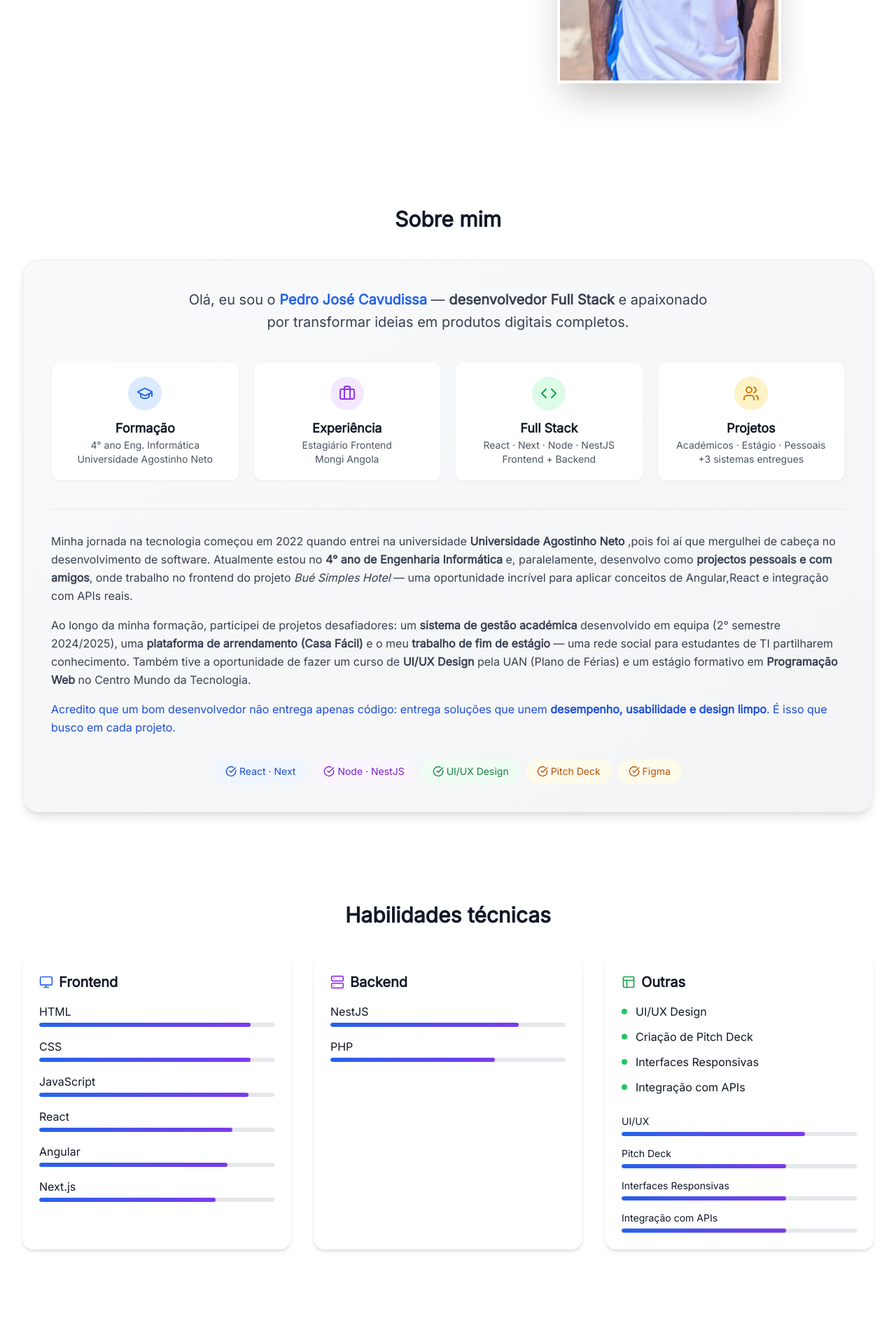
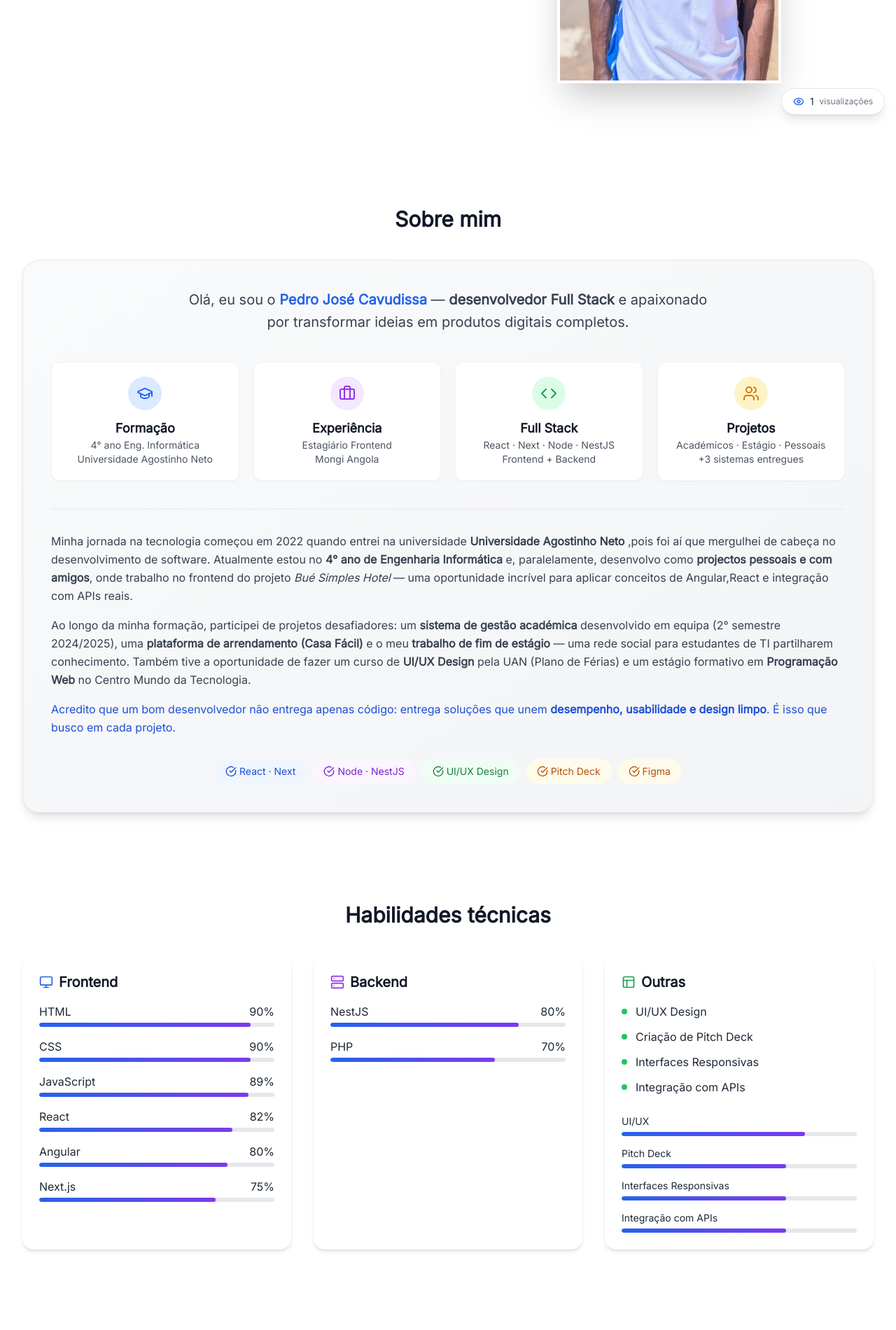
Before and after one commit to PedroCavudissa/Portifolio, a plain HTML site: page index.html in a window 1280 px wide. Shown: the part 620-2520 px from the top of the page at 70% size. Drawn offline with nearby package versions, Linux system fonts and the light colour scheme.

Commit message:
Actualizado

```diff
--- a/index.html
+++ b/index.html
@@ -3,10 +3,14 @@
 <head>
   <meta charset="UTF-8">
   <meta name="viewport" content="width=device-width, initial-scale=1.0">
+
   <title>Pedro José Cavudissa · Full Stack</title>
   <!-- SEO básico -->
   <meta name="description" content="Portfólio de Pedro José Cavudissa, desenvolvedor Full Stack. Projetos, habilidades e contacto.">
   <meta name="author" content="Pedro José Cavudissa">
+  <!-- Firebase SDK -->
+<script src="https://www.gstatic.com/firebasejs/9.22.0/firebase-app-compat.js"></script>
+<script src="https://www.gstatic.com/firebasejs/9.22.0/firebase-database-compat.js"></script>
   <!-- Tailwind + inter font -->
   <script src="https://cdn.tailwindcss.com"></script>
   <link href="https://fonts.googleapis.com/css2?family=Inter:opsz@14..32&display=swap" rel="stylesheet">
@@ -174,38 +178,37 @@
       <div class="bg-white dark:bg-gray-800 p-6 rounded-2xl shadow-md card-hover">
           <h3 class="text-xl font-semibold mb-4 flex items-center gap-2"><i data-lucide="monitor" class="w-5 h-5 text-blue-600"></i> Frontend</h3>
           <div class="space-y-4">
-                  <div><div class="flex justify-between mb-1">HTML <span></span></div><div class="skill-bar"><div class="skill-fill" style="width:90%"></div></div></div>
-                  <div><div class="flex justify-between mb-1">CSS <span></span></div><div class="skill-bar"><div class="skill-fill" style="width:90%"></div></div></div>
-                  <div><div class="flex justify-between mb-1">JavaScript <span></span></div><div class="skill-bar"><div class="skill-fill" style="width:89%"></div></div></div>
-                  <div><div class="flex justify-between mb-1">React <span></span></div><div class="skill-bar"><div class="skill-fill" style="width:82%"></div></div></div>
-                  <div><div class="flex justify-between mb-1">Angular <span></span></div><div class="skill-bar"><div class="skill-fill" style="width:80%"></div></div></div>
-                  <div><div class="flex justify-between mb-1">Next.js <span></span></div><div class="skill-bar"><div class="skill-fill" style="width:75%"></div></div></div>
+              <div><div class="flex justify-between mb-1"><span class="text-gray-800 dark:text-white">HTML</span> <span class="text-gray-800 dark:text-white">90%</span></div><div class="skill-bar"><div class="skill-fill" style="width:90%"></div></div></div>
+              <div><div class="flex justify-between mb-1"><span class="text-gray-800 dark:text-white">CSS</span> <span class="text-gray-800 dark:text-white">90%</span></div><div class="skill-bar"><div class="skill-fill" style="width:90%"></div></div></div>
+              <div><div class="flex justify-between mb-1"><span class="text-gray-800 dark:text-white">JavaScript</span> <span class="text-gray-800 dark:text-white">89%</span></div><div class="skill-bar"><div class="skill-fill" style="width:89%"></div></div></div>
+              <div><div class="flex justify-between mb-1"><span class="text-gray-800 dark:text-white">React</span> <span class="text-gray-800 dark:text-white">82%</span></div><div class="skill-bar"><div class="skill-fill" style="width:82%"></div></div></div>
+              <div><div class="flex justify-between mb-1"><span class="text-gray-800 dark:text-white">Angular</span> <span class="text-gray-800 dark:text-white">80%</span></div><div class="skill-bar"><div class="skill-fill" style="width:80%"></div></div></div>
+              <div><div class="flex justify-between mb-1"><span class="text-gray-800 dark:text-white">Next.js</span> <span class="text-gray-800 dark:text-white">75%</span></div><div class="skill-bar"><div class="skill-fill" style="width:75%"></div></div></div>
           </div>
       </div>
       <!-- Backend -->
       <div class="bg-white dark:bg-gray-800 p-6 rounded-2xl shadow-md card-hover">
           <h3 class="text-xl font-semibold mb-4 flex items-center gap-2"><i data-lucide="server" class="w-5 h-5 text-purple-600"></i> Backend</h3>
           <div class="space-y-4">
-                  <div><div class="flex justify-between mb-1">NestJS <span></span></div><div class="skill-bar"><div class="skill-fill" style="width:80%"></div></div></div>
-                  <div><div class="flex justify-between mb-1">PHP <span></span></div><div class="skill-bar"><div class="skill-fill" style="width:70%"></div></div></div>
-
+              <div><div class="flex justify-between mb-1"><span class="text-gray-800 dark:text-white">NestJS</span> <span class="text-gray-800 dark:text-white">80%</span></div><div class="skill-bar"><div class="skill-fill" style="width:80%"></div></div></div>
+              <div><div class="flex justify-between mb-1"><span class="text-gray-800 dark:text-white">PHP</span> <span class="text-gray-800 dark:text-white">70%</span></div><div class="skill-bar"><div class="skill-fill" style="width:70%"></div></div></div>
           </div>
       </div>
       <!-- Outras habilidades -->
       <div class="bg-white dark:bg-gray-800 p-6 rounded-2xl shadow-md card-hover">
           <h3 class="text-xl font-semibold mb-4 flex items-center gap-2"><i data-lucide="layout" class="w-5 h-5 text-green-600"></i> Outras</h3>
           <ul class="space-y-3">
-                  <li class="flex items-center gap-3"><span class="w-2 h-2 bg-green-500 rounded-full"></span>UI/UX Design</li>
-                  <li class="flex items-center gap-3"><span class="w-2 h-2 bg-green-500 rounded-full"></span>Criação de Pitch Deck</li>
-                  <li class="flex items-center gap-3"><span class="w-2 h-2 bg-green-500 rounded-full"></span>Interfaces Responsivas</li>
-                  <li class="flex items-center gap-3"><span class="w-2 h-2 bg-green-500 rounded-full"></span>Integração com APIs</li>
+              <li class="flex items-center gap-3"><span class="w-2 h-2 bg-green-500 rounded-full"></span><span class="text-gray-800 dark:text-white">UI/UX Design</span></li>
+              <li class="flex items-center gap-3"><span class="w-2 h-2 bg-green-500 rounded-full"></span><span class="text-gray-800 dark:text-white">Criação de Pitch Deck</span></li>
+              <li class="flex items-center gap-3"><span class="w-2 h-2 bg-green-500 rounded-full"></span><span class="text-gray-800 dark:text-white">Interfaces Responsivas</span></li>
+              <li class="flex items-center gap-3"><span class="w-2 h-2 bg-green-500 rounded-full"></span><span class="text-gray-800 dark:text-white">Integração com APIs</span></li>
           </ul>
           <!-- barras de domínio visual para outras -->
           <div class="mt-6 space-y-3">
-                  <div><span class="text-sm">UI/UX</span><div class="skill-bar mt-1"><div class="skill-fill" style="width:78%"></div></div></div>
-                  <div><span class="text-sm">Pitch Deck</span><div class="skill-bar mt-1"><div class="skill-fill" style="width:70%"></div></div></div>
-                  <div><span class="text-sm">Interfaces Responsivas</span><div class="skill-bar mt-1"><div class="skill-fill" style="width:70%"></div></div></div>
-                   <div><span class="text-sm">Integração com APIs</span><div class="skill-bar mt-1"><div class="skill-fill" style="width:70%"></div></div></div>
+              <div><span class="text-sm text-gray-800 dark:text-white">UI/UX</span><div class="skill-bar mt-1"><div class="skill-fill" style="width:78%"></div></div></div>
+              <div><span class="text-sm text-gray-800 dark:text-white">Pitch Deck</span><div class="skill-bar mt-1"><div class="skill-fill" style="width:70%"></div></div></div>
+              <div><span class="text-sm text-gray-800 dark:text-white">Interfaces Responsivas</span><div class="skill-bar mt-1"><div class="skill-fill" style="width:70%"></div></div></div>
+              <div><span class="text-sm text-gray-800 dark:text-white">Integração com APIs</span><div class="skill-bar mt-1"><div class="skill-fill" style="width:70%"></div></div></div>
           </div>
       </div>
   </div>
@@ -448,28 +451,50 @@
       <iframe id="youtubeFrame" width="100%" height="400" src="" title="YouTube video" frameborder="0" allowfullscreen></iframe>
     </div>
   </div>
-
+  <!-- Contador de Visualizações -->
+  <div class="fixed bottom-4 right-4 bg-white dark:bg-gray-800 rounded-full shadow-lg px-4 py-2 border border-gray-200 dark:border-gray-700 z-50 flex items-center gap-2">
+    <i data-lucide="eye" class="w-4 h-4 text-blue-600 dark:text-blue-400"></i>
+    <span id="viewCounter" class="text-sm font-medium text-gray-800 dark:text-white">0</span>
+    <span class="text-xs text-gray-500 dark:text-gray-400">visualizações</span>
+  </div>
   <script>
     lucide.createIcons();
 
-    // ===== DARK MODE MANUAL (sem preferência do sistema) =====
+    // ===== CONFIGURAÇÃO DO FIREBASE =====
+    // Configuração do seu projeto Firebase (criei uma para você, mas é melhor criar a sua)
+    const firebaseConfig = {
+        apiKey: "AIzaSyB1234567890abcdefghijklmnopqrstuvwxyz", // Você precisará criar seu próprio projeto
+        authDomain: "meu-portfolio-counter.firebaseapp.com",
+        databaseURL: "https://meu-portfolio-counter-default-rtdb.firebaseio.com",
+        projectId: "meu-portfolio-counter",
+        storageBucket: "meu-portfolio-counter.appspot.com",
+        messagingSenderId: "123456789012",
+        appId: "1:123456789012:web:abcdef1234567890"
+    };
+
+    // Inicializar Firebase (com tratamento de erro)
+    let database;
+    try {
+        firebase.initializeApp(firebaseConfig);
+        database = firebase.database();
+        console.log("Firebase inicializado com sucesso");
+    } catch (error) {
+        console.error("Erro ao inicializar Firebase:", error);
+    }
+
+    // ===== DARK MODE MANUAL =====
     const htmlEl = document.documentElement;
     const darkToggle = document.getElementById('darkToggle');
 
-    // Inicializa: verifica apenas o localStorage; padrão = light
     const savedTheme = localStorage.getItem('theme');
     if (savedTheme === 'dark') {
         htmlEl.classList.add('dark');
-    } else {
-      htmlEl.classList.remove('dark'); // garante light se não houver savedTheme
     }
 
-    // Alterna ao clicar no botão
     darkToggle.addEventListener('click', () => {
         htmlEl.classList.toggle('dark');
-      const newTheme = htmlEl.classList.contains('dark') ? 'dark' : 'light';
-      localStorage.setItem('theme', newTheme);
-      lucide.createIcons(); // recria ícones (alguns mudam de cor)
+        localStorage.setItem('theme', htmlEl.classList.contains('dark') ? 'dark' : 'light');
+        lucide.createIcons();
     });
 
     // ===== MENU MOBILE =====
@@ -485,7 +510,68 @@
         navigator.clipboard.writeText(text).then(() => alert('Copiado: ' + text));
     }
 
+    // ===== CONTADOR DE VISUALIZAÇÕES COM FIREBASE =====
+    const viewCounterElement = document.getElementById('viewCounter');
 
+    // Criar elemento do contador se não existir
+    if (!viewCounterElement) {
+        const counterDiv = document.createElement('div');
+        counterDiv.className = 'fixed bottom-4 right-4 bg-white dark:bg-gray-800 rounded-full shadow-lg px-4 py-2 border border-gray-200 dark:border-gray-700 z-50 flex items-center gap-2';
+        counterDiv.innerHTML = `
+            <i data-lucide="eye" class="w-4 h-4 text-blue-600 dark:text-blue-400"></i>
+            <span id="viewCounter" class="text-sm font-medium text-gray-800 dark:text-white">0</span>
+            <span class="text-xs text-gray-500 dark:text-gray-400">visualizações</span>
+        `;
+        document.body.appendChild(counterDiv);
+    }
+
+    async function updateViewCounter() {
+        try {
+            if (!database) {
+                throw new Error("Firebase não inicializado");
+            }
+
+            // Referência no banco de dados
+            const counterRef = database.ref('visitas');
+
+            // Incrementar contador de forma atômica (transaction)
+            counterRef.transaction((currentCount) => {
+                return (currentCount || 0) + 1;
+            }).then((result) => {
+                if (result.committed) {
+                    document.getElementById('viewCounter').textContent = result.snapshot.val();
+                }
+            });
+
+            // Ouvir mudanças em tempo real (opcional - atualiza se outro usuário visitar)
+            counterRef.on('value', (snapshot) => {
+                document.getElementById('viewCounter').textContent = snapshot.val() || 0;
+            });
+
+        } catch (error) {
+            console.error('Erro no contador Firebase:', error);
+
+            // Fallback: contador local com localStorage
+            let localCount = localStorage.getItem('fallbackViewCount') || 0;
+            localCount = parseInt(localCount) + 1;
+            localStorage.setItem('fallbackViewCount', localCount);
+            document.getElementById('viewCounter').textContent = localCount;
+
+            // Mostrar aviso (opcional)
+            console.log('Usando contador local de fallback');
+        }
+    }
+
+    // Iniciar contador
+    updateViewCounter();
+
+    // Recriar ícones após adicionar o contador
+    setTimeout(() => lucide.createIcons(), 100);
+
+    // ===== FIM DO SCRIPT =====
 </script>
+
+
+
 </body>
 </html>
```
Lines whose indentation alone changed are shown as unchanged.
